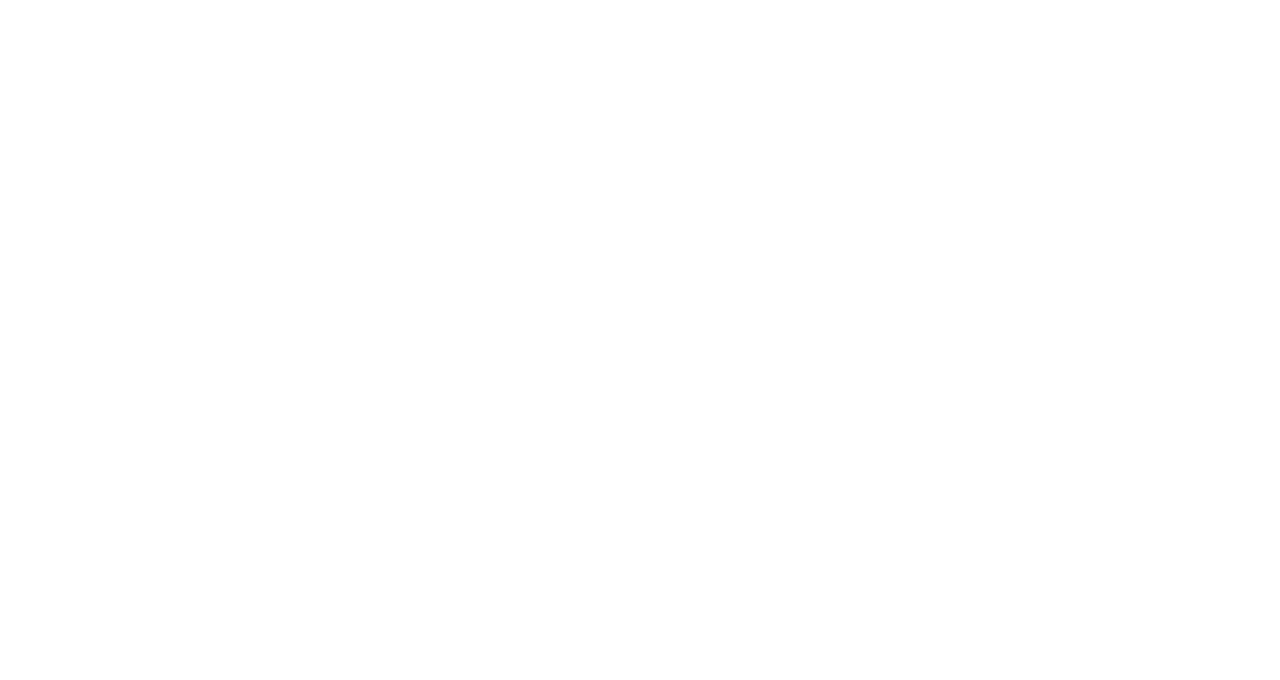
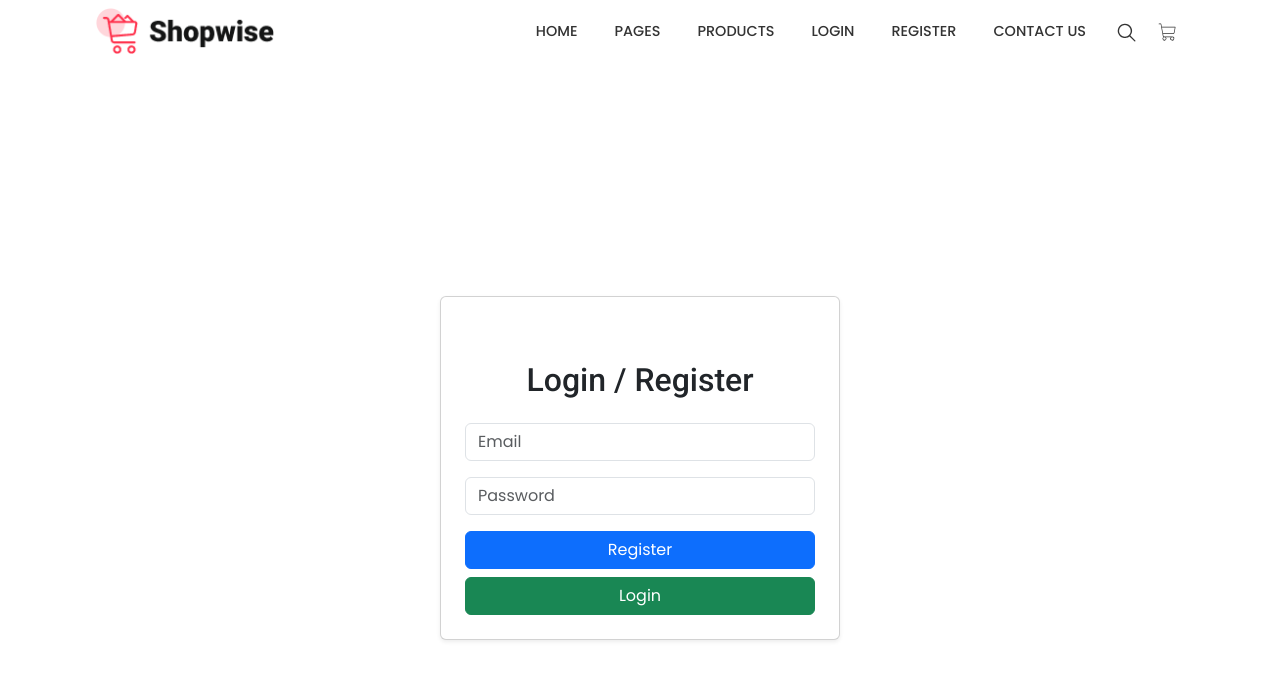
Before and after one commit to YoussefAbdAlhalem/Front-end-project, a React (Create React App) app: page /login in a window 1280 px wide. Before the commit this address had no page. Shown: the top 680 px of the page. Built offline with nearby package versions, Linux system fonts and the light colour scheme.

Commit message:
12/10/2025

```diff
--- a/src/App.js
+++ b/src/App.js
@@ -4,6 +4,7 @@
 import Home from "./Routes/Home";
 import Cart from "./Routes/cart";
 import SingleProduct from "./Routes/Single product";
+import Login from "./Routes/login/login";
 const App = () => {
   return (
     <BrowserRouter>
@@ -12,6 +13,8 @@
         <Route path="/home" element={<Home/>} />
         <Route path="/cart" element={<Cart/>} />
         <Route path="/products/:id" element={<SingleProduct/>} />
+        <Route path="/login" element={<Login />} />
+        <Route path="*" element={<h1>404 Not Found!</h1>} />
       </Routes>
     </BrowserRouter>
   );
--- a/src/Components/Navbar/Navbar.js
+++ b/src/Components/Navbar/Navbar.js
@@ -35,10 +35,10 @@
 							<NavLink to="/cart" className={"nav-item"}>Products</NavLink>
 						</li>
 						<li>
-							<NavLink to="/cart" className={"nav-item"}>Blog</NavLink>
+							<NavLink to="/login" className={"nav-item"}>Login</NavLink>
 						</li>
 						<li>
-							<NavLink to="/cart" className={"nav-item"}>Shop</NavLink>
+							<NavLink to="/register" className={"nav-item"}>Register</NavLink>
 						</li>
 						<li>
 							<NavLink to="/cart" className={"nav-item"}>Contact us</NavLink>
@@ -55,10 +55,10 @@
 							<NavLink to="/cart" className={"nav-item"}>Products</NavLink>
 						</li>
 						<li>
-							<NavLink to="/cart" className={"nav-item"}>Blog</NavLink>
+							<NavLink to="/login" className={"nav-item"}>Login</NavLink>
 						</li>
 						<li>
-							<NavLink to="/cart" className={"nav-item"}>Shop</NavLink>
+							<NavLink to="/register" className={"nav-item"}>Register</NavLink>
 						</li>
 						<li>
 							<NavLink to="/cart" className={"nav-item contact"}>Contact us</NavLink>
--- a/src/Routes/Single product.js
+++ b/src/Routes/Single product.js
@@ -1,15 +1,23 @@
 import axios from 'axios';
 import React, { useState, useEffect } from 'react'
 import { useParams } from 'react-router-dom'
+import Navbar from '../Components/Navbar/Navbar';
 import styles from './singleProduct.module.css'
 
 const SingleProduct = () => {
-    const { id } = useParams(); // Destructure directly
+    const [width, setWidth] = useState(window.innerWidth);
+
+    useEffect(() => {
+        const handleResize = () => setWidth(window.innerWidth);
+        window.addEventListener("resize", handleResize);
+        return () => window.removeEventListener("resize", handleResize);
+    }, []);
+
+    const { id } = useParams();
     const [product, setProduct] = useState(null);
     const [loading, setLoading] = useState(true);
     const [error, setError] = useState(null);
     const [quantity, setQuantity] = useState(1);
-
     useEffect(() => {
         const fetchProduct = async () => {
             try {
@@ -49,6 +57,8 @@
     if (!product) return <div className={styles.error}>Product not found</div>;
 
     return (
+        <>
+            <Navbar />
             <div className={styles.singleProduct}>
                 <div className={styles.productWrapper}>
                     <div className={styles.productImageWrapper}>
@@ -73,10 +83,11 @@
                                 Add to Cart
                             </button>
                         </div>
-                    <div className={styles.productDescription}>{product.description}</div>
+                        <div className={styles.productDescription}>{width > 500 ? product.description : product.description.slice(0, 50)}</div>
                     </div>
                 </div>
             </div>
+        </>
     )
 }
 
--- a/src/Routes/cart.js
+++ b/src/Routes/cart.js
@@ -2,24 +2,25 @@
 import styles from './cart.module.css'
 import "bootstrap/dist/css/bootstrap.min.css";
 import "bootstrap/dist/js/bootstrap.bundle.min";
-import Top from '../Components/Top header/Top';
 import Navbar from '../Components/Navbar/Navbar';
 // Helper function to get cart items from session storage
-const Cart = () => {
+const Cart = ({ item }) => {
+  const [width, setWidth] = useState(window.innerWidth);
+
+  useEffect(() => {
+    const handleResize = () => setWidth(window.innerWidth);
+    window.addEventListener("resize", handleResize);
+    return () => window.removeEventListener("resize", handleResize);
+  }, []);
+
   const [cartItems, setCartItems] = useState([]);
-
-    const [isLargeScreen, setIsLargeScreen] = useState(window.innerWidth > 800);
 
   useEffect(() => {
     setCartItems(JSON.parse(sessionStorage.getItem('cart')) || []);
-        const handleResize = () => setIsLargeScreen(window.innerWidth > 800);
-        window.addEventListener('resize', handleResize);
-        return () => window.removeEventListener('resize', handleResize);
   }, []);
 
   return (
     <>
-            {isLargeScreen && <Top />}
       <Navbar />
       {
         cartItems && cartItems.length > 0 ? (
@@ -46,7 +47,7 @@
                 }, {})).map((item) => (
                   <tr key={item.id}>
                     <td><img src={item.image} alt={item.title} className={styles.productImage} /></td>
-                                        <td>{item.title}</td>
+                    <td>{width > 800 ? item.title : item.title.slice(0, 10)}</td>
                     <td>${item.price.toFixed(2)}</td>
                     <td>{item.quantity}</td>
                     <td>${(item.price * item.quantity).toFixed(2)}</td>
--- /dev/null
+++ b/src/Routes/login/login.js
@@ -0,0 +1,67 @@
+import React, { useState } from "react";
+import "bootstrap/dist/css/bootstrap.min.css";
+import "bootstrap/dist/js/bootstrap.bundle.min";
+import { useNavigate } from "react-router-dom";
+import Navbar from "../../Components/Navbar/Navbar";
+
+export default function Login() {
+    const [email, setEmail] = useState("");
+    const [password, setPassword] = useState("");
+    const navigate = useNavigate();
+
+    const register = () => {
+        localStorage.setItem("user", JSON.stringify({ email, password }));
+        alert("Registered successfully!");
+        navigate("/login");
+    };
+
+    const login = () => {
+        const stored = localStorage.getItem("user");
+        if (!stored) {
+            alert("No user found!");
+            return;
+        }
+
+        const user = JSON.parse(stored);
+        if (user.email === email && user.password === password) {
+            alert("Login successful!");
+            navigate("/home");
+        } else {
+            alert("Invalid email or password!");
+        }
+    };
+
+    return (
+        <>
+        <Navbar />
+
+        <div className="container d-flex justify-content-center align-items-center vh-100">
+            <div className="card p-4 shadow-sm" style={{ maxWidth: "400px", width: "100%" }}>
+                <h2 className="card-title text-center mb-4">Login / Register</h2>
+                <div className="mb-3">
+                    <input
+                        type="email"
+                        className="form-control"
+                        placeholder="Email"
+                        value={email}
+                        onChange={(e) => setEmail(e.target.value)}
+                    />
+                </div>
+                <div className="mb-3">
+                    <input
+                        type="password"
+                        className="form-control"
+                        placeholder="Password"
+                        value={password}
+                        onChange={(e) => setPassword(e.target.value)}
+                    />
+                </div>
+                <div className="d-grid gap-2">
+                    <button onClick={register} className="btn btn-primary">Register</button>
+                    <button onClick={login} className="btn btn-success">Login</button>
+                </div>
+            </div>
+        </div>
+        </>
+    );
+}
--- a/src/Routes/singleProduct.module.css
+++ b/src/Routes/singleProduct.module.css
@@ -118,6 +118,9 @@
     background: #f7fafc;
     border-radius: 8px;
     border-left: 4px solid #4299e1;
+    -webkit-line-clamp: 2;
+    line-clamp: 2;
+
 }
 
 /* Loading and Error States */
```
Also changed, not shown: 1 other file (tests, documents, lock files or other folders). Lines whose indentation alone changed are shown as unchanged.
